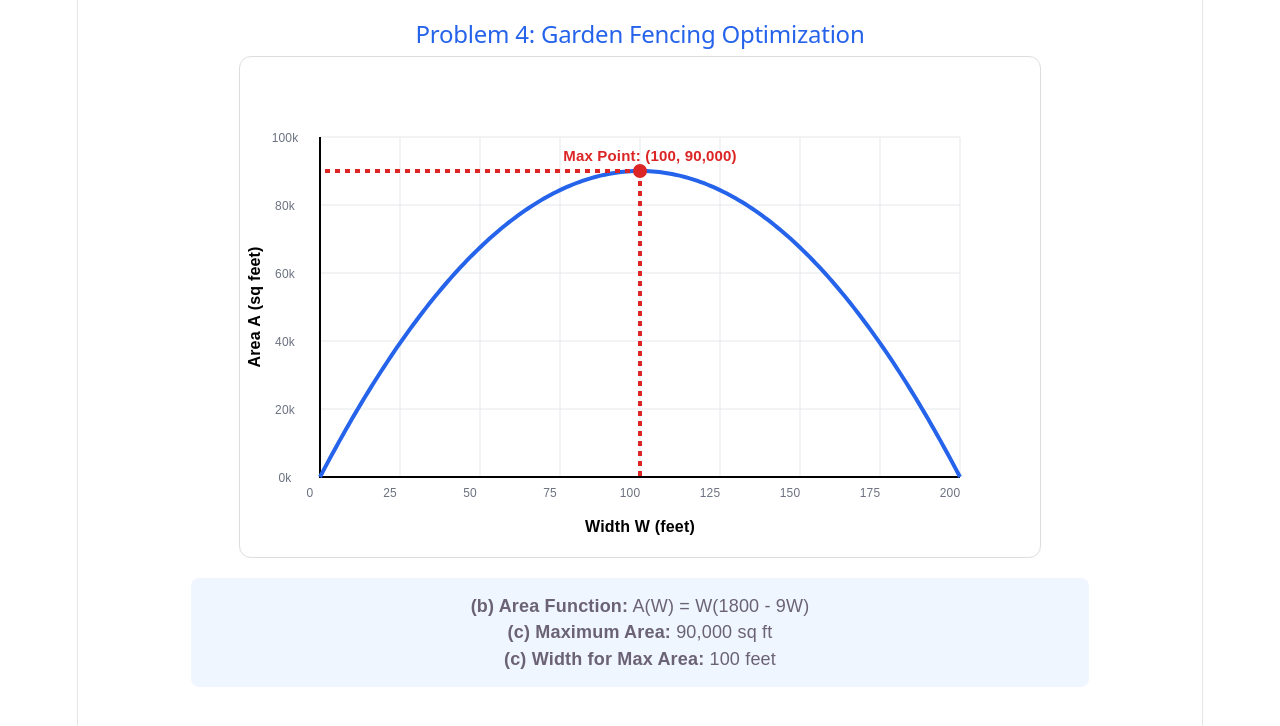
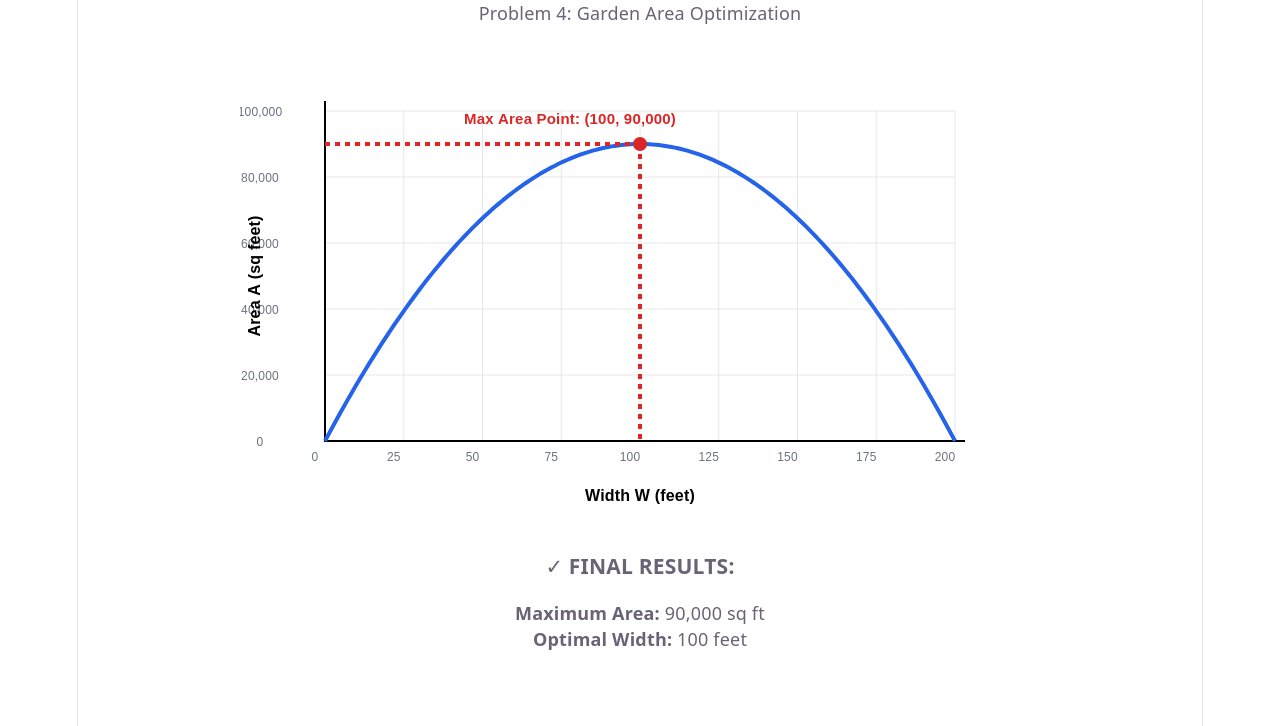
Before and after one commit to Smithsoni3n/Math141-Exercises, a React (Vite) app: page / in a window 1280 px wide. Shown: the top 726 px of the page. Built offline with nearby package versions, Linux system fonts and the light colour scheme.

Commit message:
141 four

```diff
--- a/src/App.tsx
+++ b/src/App.tsx
@@ -8,23 +8,22 @@ export default function GardenAreaGraph() {
     if (!canvas) return;
 
     const ctx = canvas.getContext('2d');
-    const padding = 80;
+    const padding = 85;
     const graphWidth = canvas.width - 2 * padding;
     const graphHeight = canvas.height - 2 * padding;
 
-    // Window Settings: Width (W) 0-200, Area (A) 0-100,000
+    // Window: Width 0-200 feet, Area 0-100,000 sq ft
     const xMin = 0, xMax = 200;
     const yMin = 0, yMax = 100000;
 
     const toCanvasX = (w) => padding + (w - xMin) / (xMax - xMin) * graphWidth;
     const toCanvasY = (a) => canvas.height - padding - (a - yMin) / (yMax - yMin) * graphHeight;
 
-    // THE AREA FUNCTION: A(W) = -9W^2 + 1800W
     const Area = (w) => -9 * Math.pow(w, 2) + 1800 * w;
 
     ctx.clearRect(0, 0, canvas.width, canvas.height);
 
-    // 1. Draw Detailed Grid
+    // 1. Draw Detailed Grid and Ticks
     ctx.strokeStyle = '#e5e7eb';
     ctx.lineWidth = 1;
     ctx.font = '12px Arial';
@@ -38,18 +37,18 @@ export default function GardenAreaGraph() {
     for (let i = 0; i <= 100000; i += 20000) {
       const y = toCanvasY(i);
       ctx.beginPath(); ctx.moveTo(padding, y); ctx.lineTo(canvas.width - padding, y); ctx.stroke();
-      ctx.fillText(`${i / 1000}k`, padding - 35, y + 5);
+      ctx.fillText(`${i.toLocaleString()}`, padding - 65, y + 5);
     }
 
     // 2. Draw Main Axes
     ctx.strokeStyle = '#000';
     ctx.lineWidth = 2;
     ctx.beginPath();
-    ctx.moveTo(padding, padding); ctx.lineTo(padding, canvas.height - padding);
-    ctx.lineTo(canvas.width - padding, canvas.height - padding);
+    ctx.moveTo(padding, padding - 10); ctx.lineTo(padding, canvas.height - padding);
+    ctx.lineTo(canvas.width - padding + 10, canvas.height - padding);
     ctx.stroke();
 
-    // 3. Draw Area Curve (Blue)
+    // 3. Draw Area Curve
     ctx.strokeStyle = '#2563eb';
     ctx.lineWidth = 4;
     ctx.beginPath();
@@ -62,11 +61,9 @@ export default function GardenAreaGraph() {
     }
     ctx.stroke();
 
-    // 4. Maximum Area Point (Calculated at W = 100, Area = 90,000)
-    const wMax = 100;
-    const aMax = 90000;
-    const maxX = toCanvasX(wMax);
-    const maxY = toCanvasY(aMax);
+    // 4. Vertex (Max Point)
+    const wMax = 100, aMax = 90000;
+    const maxX = toCanvasX(wMax), maxY = toCanvasY(aMax);
 
     ctx.setLineDash([5, 5]);
     ctx.strokeStyle = '#dc2626';
@@ -77,9 +74,9 @@ export default function GardenAreaGraph() {
     ctx.fillStyle = '#dc2626';
     ctx.beginPath(); ctx.arc(maxX, maxY, 7, 0, 2 * Math.PI); ctx.fill();
     ctx.font = 'bold 15px Arial';
-    ctx.fillText(`Max Point: (100, 90,000)`, maxX + 10, maxY - 10);
+    ctx.fillText(`Max Area Point: (100, 90,000)`, maxX - 70, maxY - 20);
 
-    // 5. Labels and Units
+    // 5. Labels and Units (REQUIRED)
     ctx.fillStyle = '#000';
     ctx.font = 'bold 16px Arial';
     ctx.textAlign = 'center';
@@ -94,13 +91,17 @@ export default function GardenAreaGraph() {
   }, []);
 
   return (
-    <div style={{ display: 'flex', flexDirection: 'column', alignItems: 'center', padding: '20px', fontFamily: 'sans-serif' }}>
-      <h2 style={{ color: '#2563eb' }}>Problem 4: Garden Fencing Optimization</h2>
-      <canvas ref={canvasRef} width={800} height={500} style={{ border: '1px solid #ddd', borderRadius: '12px' }} />
-      <div style={{ marginTop: '20px', padding: '15px', backgroundColor: '#eff6ff', borderRadius: '8px', width: '80%' }}>
-        <p><strong>(b) Area Function:</strong> A(W) = W(1800 - 9W)</p>
-        <p><strong>(c) Maximum Area:</strong> 90,000 sq ft</p>
-        <p><strong>(c) Width for Max Area:</strong> 100 feet</p>
+    <div className="flex flex-col items-center justify-center min-h-screen bg-gray-50 p-8">
+      <div className="bg-white p-8 rounded-xl shadow-2xl border border-gray-200">
+        <div className="text-center text-2xl font-bold mb-6 text-blue-700">
+          Problem 4: Garden Area Optimization
+        </div>
+        <canvas ref={canvasRef} width={800} height={500} className="mx-auto" />
+        <div className="mt-8 p-6 bg-blue-50 border-2 border-blue-500 rounded-lg">
+          <h3 className="text-xl font-bold text-blue-800 mb-4">✓ FINAL RESULTS:</h3>
+          <p className="text-lg"><strong>Maximum Area:</strong> 90,000 sq ft</p>
+          <p className="text-lg"><strong>Optimal Width:</strong> 100 feet</p>
+        </div>
       </div>
     </div>
   );
```
